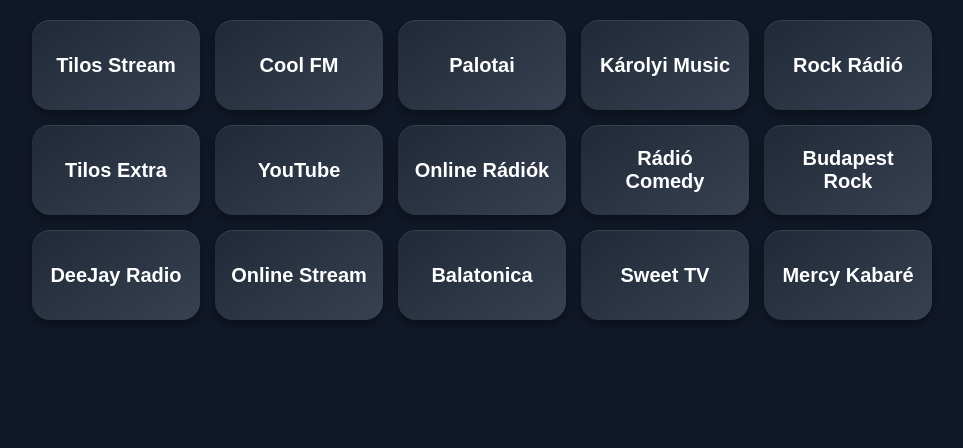
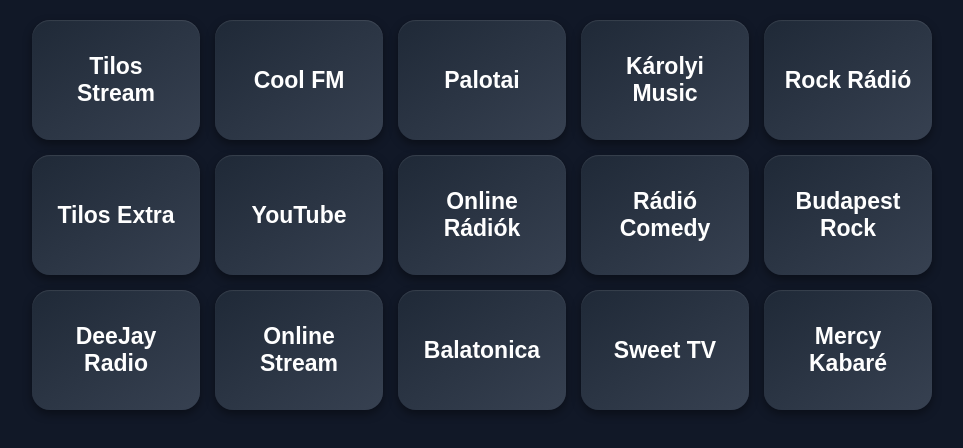
Before and after one commit to artad-sys/netspricc-site, a plain HTML site: page index.html in a window 1280 px wide. Shown: the whole page, without its empty margins (158-1121 px from the left). Drawn offline with Linux system fonts and the light colour scheme.

Commit message:
Adjust styles for improved layout and appearance

```diff
--- a/index.html
+++ b/index.html
@@ -39,8 +39,8 @@ h1{
     justify-content:center;
     text-align:center;
 
-    min-height:90px;
-    padding:15px;
+    min-height:120px;
+    padding:20px;
 
     border-radius:18px;
 
@@ -49,7 +49,7 @@ h1{
     color:white;
     text-decoration:none;
 
-    font-size:20px;
+    font-size:23px;
     font-weight:bold;
 
     box-shadow:
```
